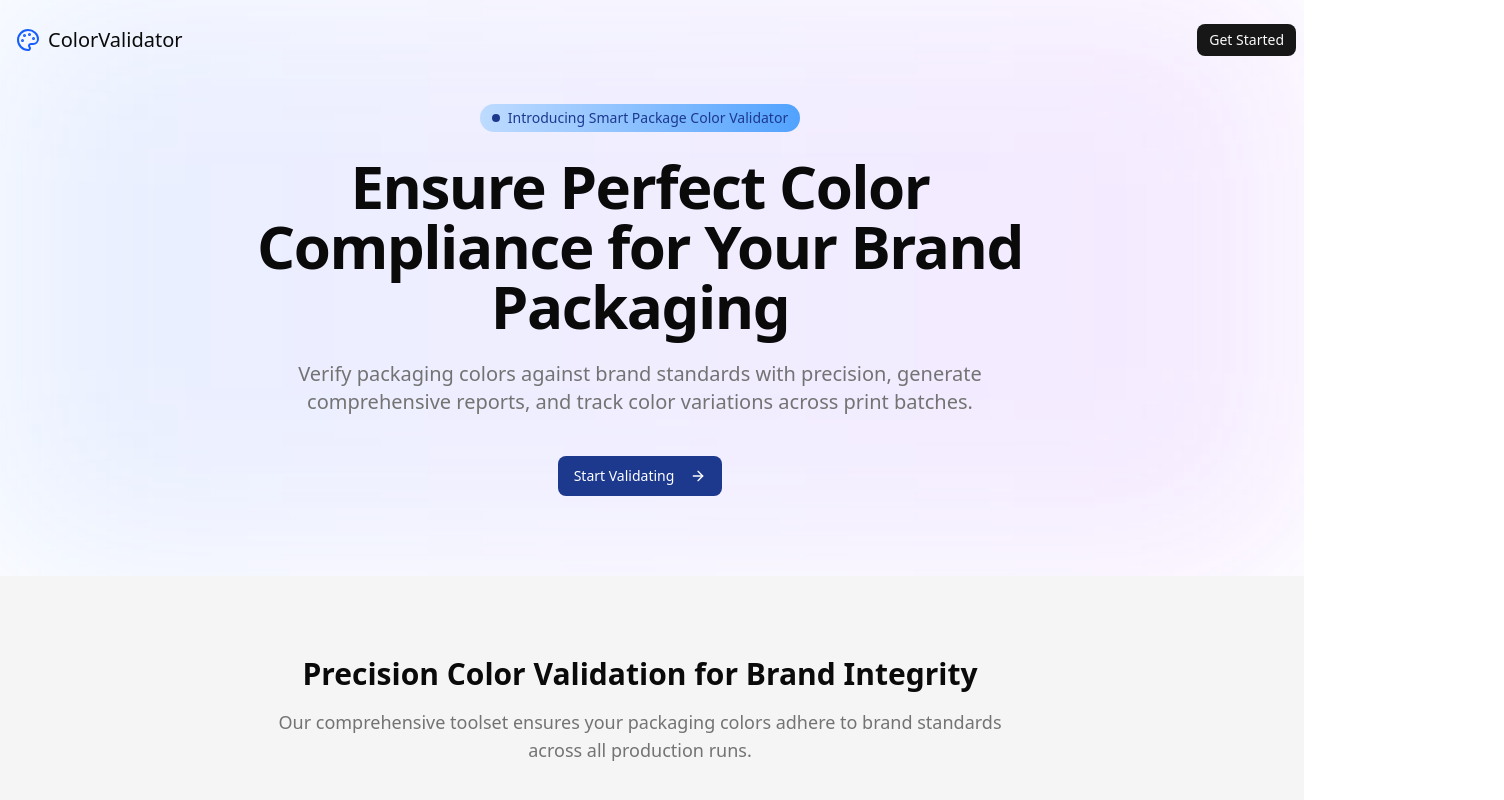
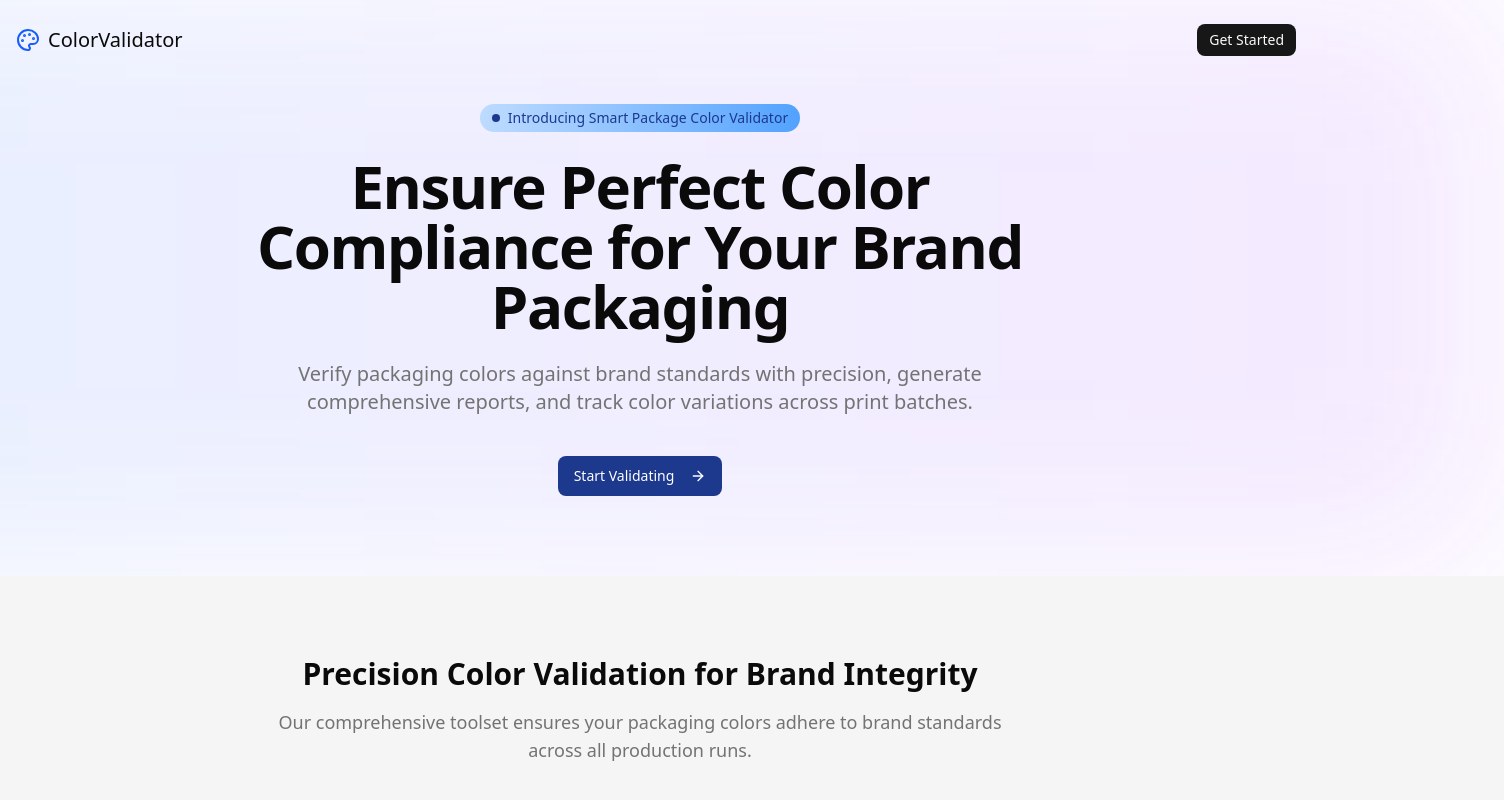
Before and after one commit to ppratik07/color-validator, a React (Vite) app in the folder colorvalidator/: page / in a window 1280 px wide. Shown: the top 800 px of the page, 1504 px wide, since content can reach past the window. Built offline with nearby package versions, Linux system fonts and the light colour scheme.

Commit message:
fixing css

```diff
--- a/colorvalidator/src/pages/LandingPage.tsx
+++ b/colorvalidator/src/pages/LandingPage.tsx
@@ -8,7 +8,7 @@ import Footer from "../components/Footer"
 
 export const LandingPage = () => {
     return (
-        <div className="-m-14">
+        <div className="-m-14 -mr-64 -ml-64">
             <div className="w-full flex flex-col bg-background text-foreground">
                 {/* Hero Section */}
                 <LogoHeader/>
```
